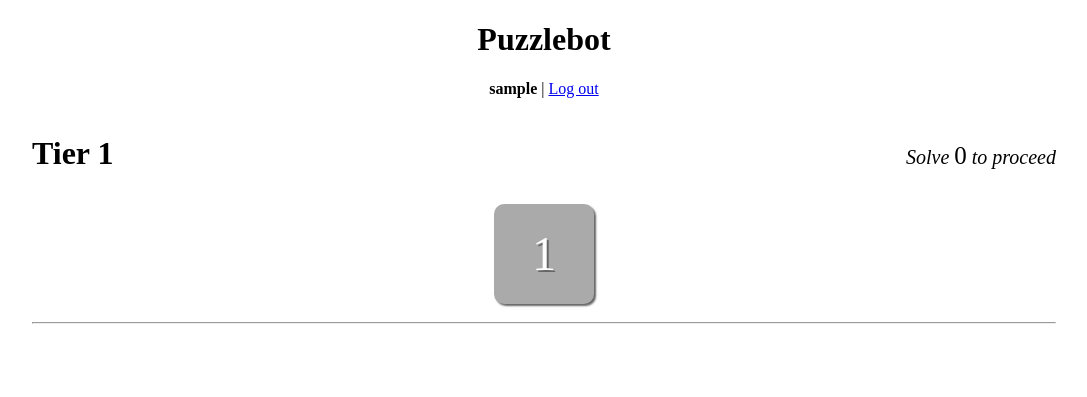
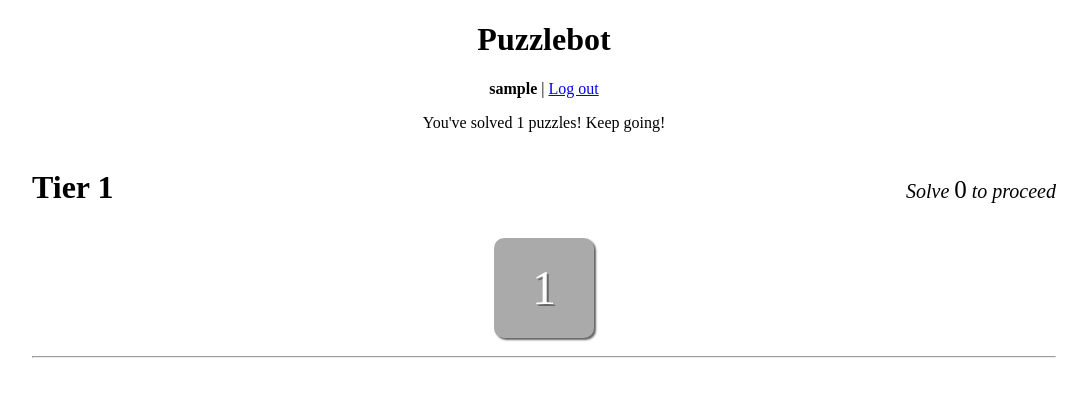
Before and after one commit to theycallmezeal/puzzlebot, a Django app: page / in a window 1280 px wide. Shown: the top 397 px of the page, without its empty margins (96-1183 px from the left). Run offline with Django 3.2, Linux system fonts and the light colour scheme; a user stored in the database is signed in; tables that the repository leaves empty hold one stand-in row (values such as "Sample post"); some libraries are stand-ins or nearby versions; some web fonts are replaced.

Commit message:
add progress indicator

```diff
--- a/puzzles/templates/puzzles/index.html
+++ b/puzzles/templates/puzzles/index.html
@@ -6,6 +6,10 @@
 
 {% if request.user.is_authenticated %}
 	<p><strong>{{ request.user.username }}</strong> | <a href="{% url 'logout'%}">Log out</a></p>
+
+	{% if num_solved_puzzles > 0 %}
+		<p>You've solved {{ num_solved_puzzles }} puzzles! Keep going!</p>
+	{% endif %}
 
 	{% for tier_entry in tier_info %}
 		{% if tier_entry.locked %}
--- a/puzzles/views.py
+++ b/puzzles/views.py
@@ -71,7 +71,8 @@ def index(request):
 		})
 
 	return render(request, 'puzzles/index.html', {
-		'tier_info': tier_info.values() # don't need the key numbers any more
+		'tier_info': tier_info.values(), # don't need the key numbers any more
+		'num_solved_puzzles': SolvedPuzzle.objects.filter(user_id=request.user.id).count()
 	})
 
 
```
